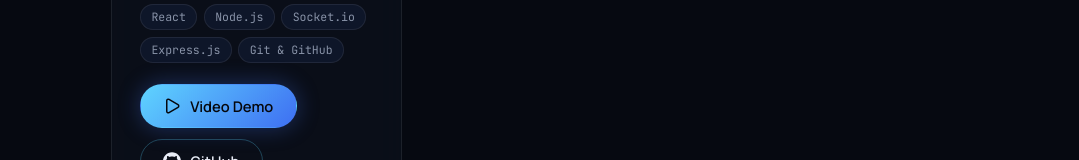
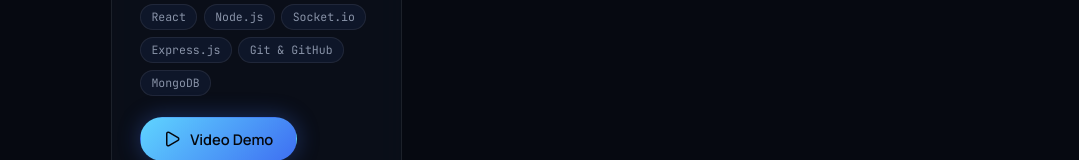
Before and after one commit to mahadahmad16/Portfolio, a React (Vite) app: page /projects in a window 1280 px wide. Shown: the part 1207-1367 px from the top of the page, without its empty margins (201-1280 px from the left). Built offline with nearby package versions, Linux system fonts and the light colour scheme.

Commit message:
Project changes

```diff
--- a/src/data/projects.js
+++ b/src/data/projects.js
@@ -1,10 +1,3 @@
-/**
- * Consumed by whatever ProjectCard/ProjectGrid lives in
- * components/projects/. Field names here (name, description,
- * technologies, githubUrl, liveUrl, image) match the ProjectCard built
- * earlier in this project — rename if your own version differs.
- */
-
 import CodeSyncVideo from "../assets/Videos/CodeSync.mp4";
 export const PROJECTS = [
   {
@@ -62,6 +55,7 @@
       "Socket.io",
       "Express.js",
       "Git & GitHub",
+      "MongoDB",
     ],
     githubUrl: "https://github.com/mahadahmad16/collaborative-code-editor.git",
     video: CodeSyncVideo,
```
